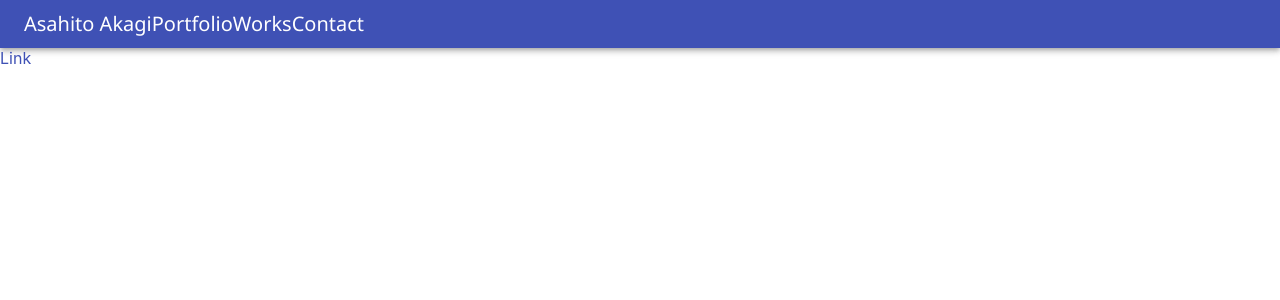
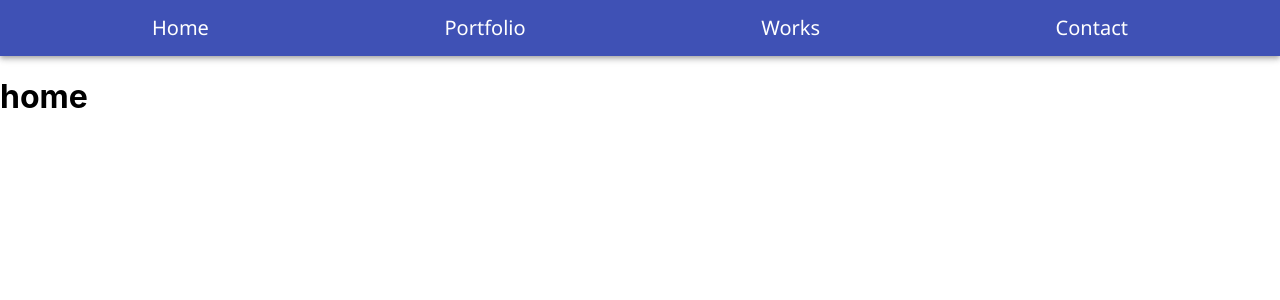
Before and after one commit to duosonic62/react-portfolio-trial, a React (Create React App) app: page / in a window 1280 px wide. Shown: the top 300 px of the page. Built offline with nearby package versions, Linux system fonts and the light colour scheme.

Commit message:
add navber

```diff
--- a/src/App.js
+++ b/src/App.js
@@ -1,10 +1,11 @@
 import React, { Component } from 'react';
-import { Route, Switch, NavLink } from 'react-router-dom';
-
-import Link from '@material-ui/core/Link';
+import { Route, Switch} from 'react-router-dom';
 
 import './App.css';
+
 import Counter from './containers/counter';
+import Home from './containers/Home/Home';
+
 import Layout from './hoc/Layout/Layout';
 
 class App extends Component {
@@ -15,11 +16,9 @@ class App extends Component {
         {/* <NavLink
           to="/counter"
           exact={true}>Counter</NavLink> */}
-        <Link component={NavLink} to="/counter" exact={true}>
-          Link
-        </Link>
         <Switch>
           <Route path="/counter" component={Counter} />
+          <Route path="/" exact component={Home} />
         </Switch>
       </div>
     );
--- a/src/components/Navigation/Navbar/Navber.js
+++ b/src/components/Navigation/Navbar/Navber.js
@@ -1,32 +1,54 @@
 import React from 'react';
+import { NavLink } from 'react-router-dom';
 
 import AppBar from '@material-ui/core/AppBar';
 import Toolbar from '@material-ui/core/Toolbar';
 import Typography from '@material-ui/core/Typography';
+import Link from '@material-ui/core/Link';
+import Tabs from '@material-ui/core/Tabs';
+import Tab from '@material-ui/core/Tab';
+import { withStyles } from '@material-ui/core/styles';
 
+import classes from './Navber.module.css';
 
 const navber = (props) => {
-
     return (
         <div>
             <AppBar position="static">
-                <Toolbar variant="dense">
-                    <Typography variant="h6" color="inherit">
-                        Asahito Akagi
-                    </Typography>
-                    <Typography variant="h6" color="inherit">
-                        Portfolio
-                    </Typography>
+                <Toolbar variant="dense" className={classes.Navber}>
+                    {/* <Tabs
+                    value="0"
+                    indicatorColor="primary"
+                    textColor="primary"
+                    variant="fullWidth"> */}
+                    <Link component={NavLink} to="/" exact={true} color="inherit">
+                        <Typography variant="h6" color="inherit">
+                            Home
+                        </Typography>
+                    </Link>
+                    <Link component={NavLink} to="/counter" exact={true} color="inherit">
+                        <Typography variant="h6" color="inherit">
+                            Portfolio
+                        </Typography>
+                    </Link>
                     <Typography variant="h6" color="inherit">
                         Works
                     </Typography>
                     <Typography variant="h6" color="inherit">
                         Contact
                     </Typography>
+                    {/* <Link component={NavLink} to="/" exact={true}>
+                        <Tab label="Home" />
+                    </Link>
+                    <Tab label="Home" />
+                    <Tab label="Home" />
+                    <Tab label="Home" /> */}
+                    {/* </Tabs> */}
                 </Toolbar>
             </AppBar>
         </div>
     );
 };
 
+// export default withStyles(styles, { withTheme: true })(navber);
 export default navber;
--- /dev/null
+++ b/src/components/Navigation/Navbar/Navber.module.css
@@ -0,0 +1,10 @@
+.Navber {
+    margin: auto;
+    height: 56px;
+    width: 80%;
+    display: flex;
+    justify-content: space-between;
+    align-items: center;
+    padding:0 20px;
+    box-sizing: border-box;
+}
--- /dev/null
+++ b/src/containers/Home/Home.js
@@ -0,0 +1,9 @@
+import React from 'react';
+
+const home = () => {
+    return (
+        <h1>home</h1>
+    );
+};
+
+export default home;
```
